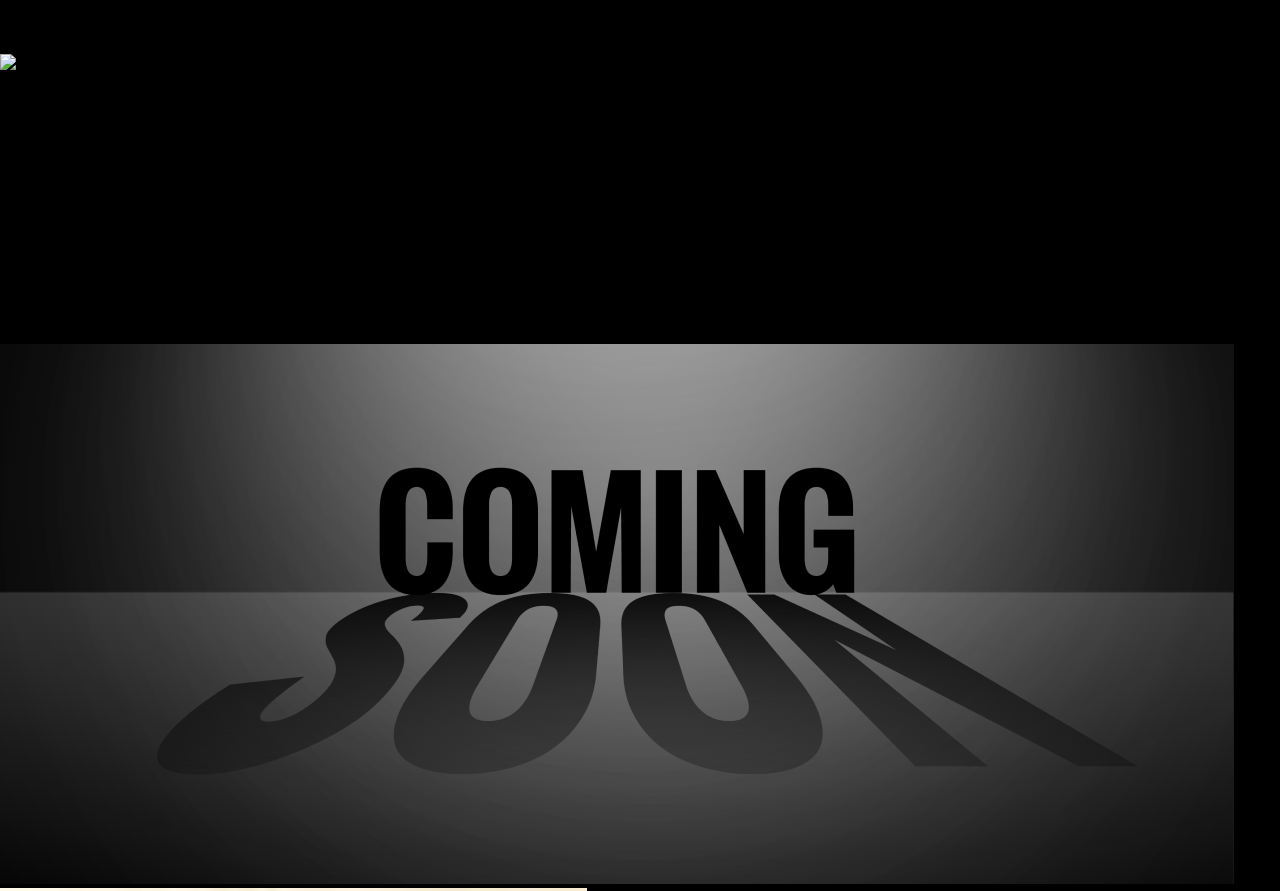
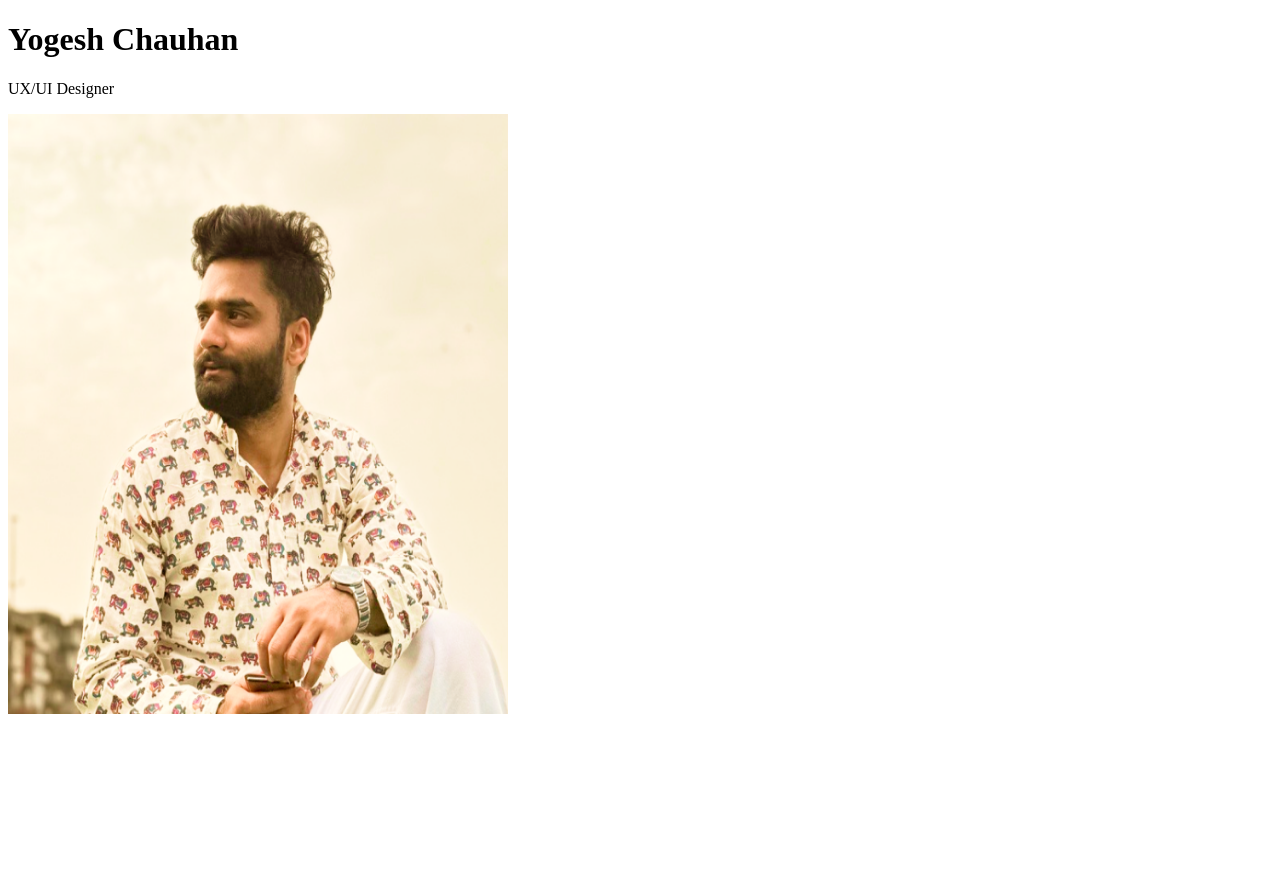
Before and after one commit to yogeshchauhan24/yogeshchauhan.in, a plain HTML site: page index.html in a window 1280 px wide. Shown: the top 891 px of the page. After the commit the page ends 800 px from the top, so only its background shows below. Drawn offline with Linux system fonts and the light colour scheme.

Commit message:
index.html

```diff
--- a/index.html
+++ b/index.html
@@ -4,59 +4,17 @@
     <meta charset="UTF-8">
     <meta name="viewport" content="width=device-width, initial-scale=1.0">
     <title>My Portfolio</title>
-    <link rel="stylesheet" href="style.css">
+
 </head>
 <body>
-    <div class="portfolio">
-        <div class="rectangle-247"></div>
-        <div class="frame-1321315771">
-            <div class="rectangle-248"></div>
-            <div class="rectangle-249"></div>
-            <div class="rectangle-250"></div>
-            <div class="about-me">About Me</div>
-            <div class="skills">Skills</div>
-            <div class="projects">Projects</div>
-            <img class="_33285689-c-17-1" src="_33285689-c-17-10.png" />
-            <div class="frame-1321315769">
-                <div class="coming-soon">Coming soon...</div>
-                <div class="the-site-is-under-construction">The site is under construction.</div>
-            </div>
-            <div class="about-text">
-                Hi! I&#039;m Yogesh Chauhan, a self-taught UI/UX Designer with 3.5 years of experience. I have a strong passion for design and building professional user interfaces with a good user experience. I love working with modern design tools and am always eager to learn and take on new challenges.
-            </div>
-        </div>
-        <div class="frame-1321315768">
-            <div class="frame-1321315767">
-                <div class="frame-1321315756"><div class="ui-ux-design">UI/UX Design</div></div>
-                <div class="frame-1321315757"><div class="usability-testing">Usability Testing</div></div>
-                <div class="frame-1321315759"><div class="wireframe">Wireframe</div></div>
-            </div>
-            <div class="frame-1321315766">
-                <div class="frame-1321315758"><div class="prototyping">Prototyping</div></div>
-                <div class="frame-1321315761"><div class="responsive-design">Responsive Design</div></div>
-            </div>
-            <div class="frame-1321315765">
-                <div class="frame-1321315762"><div class="design-documentations">Design Documentations</div></div>
-                <div class="frame-1321315763"><div class="identifying-ux-issues">Identifying UX issues</div></div>
-            </div>
-            <div class="frame-13213157682">
-                <div class="frame-13213157622"><div class="figma">Figma</div></div>
-                <div class="frame-13213157632"><div class="adobe-illustrator">Adobe Illustrator</div></div>
-                <div class="frame-1321315764"><div class="framer">Framer</div></div>
-            </div>
-            <div class="frame-13213157642"><div class="user-flows">User Flows</div></div>
-        </div>
-        <div class="frame-1321315770">
-            <img class="_18505068-sl-070720-32260-33-1" src="_18505068-sl-070720-32260-33-10.png" />
-            <div class="rectangle-251"></div>
-        </div>
-        <img class="image-3-1" src="image-3-10.png" />
-        <div class="frame-1321315773">
-            <div class="frame-1321315772">
-                <div class="yogesh-chauhan">Yogesh Chauhan</div>
-                <div class="ux-ui-designer">UX/UI Designer</div>
-            </div>
-        </div>
+  <div .container-left>
+      <h1>Yogesh Chauhan</h1>
+      <p>UX/UI Designer</p>
+  </div>
+
+    <div .container-right>
+        <img src="image-3-10.png" width="500" height="600">
+
     </div>
 </body>
 </html>
```
